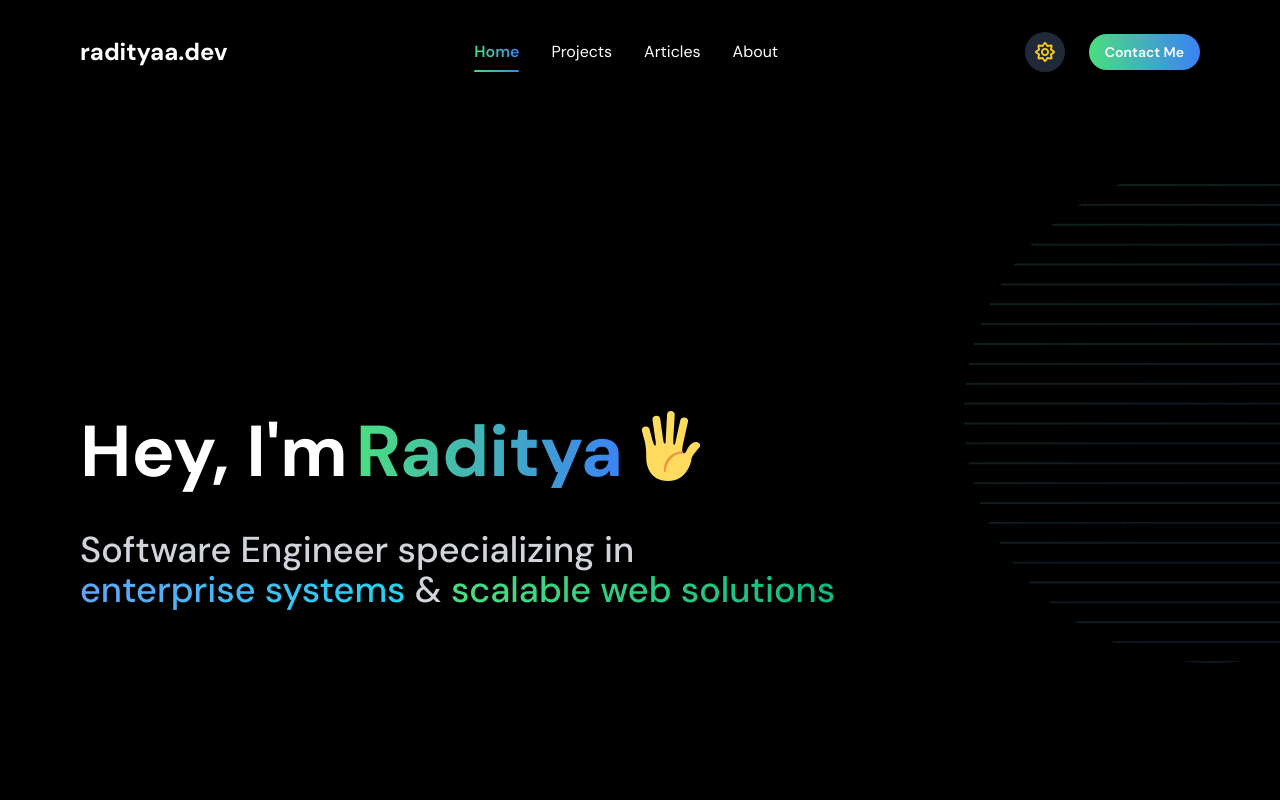
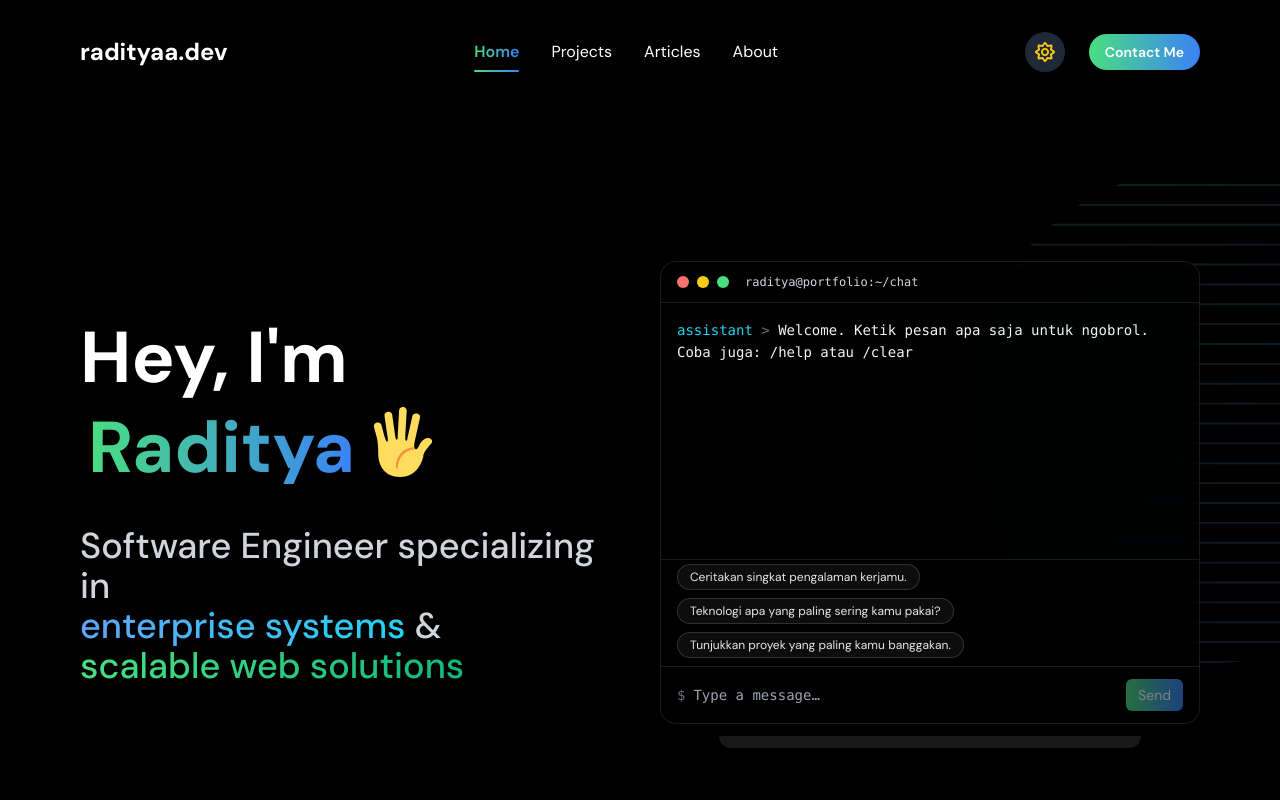
Before and after one commit to RadityaFiqa/portofolio, a Next.js app: page / in a window 1280 px wide. Shown: the top 800 px of the page. Built offline with nearby package versions, Linux system fonts and the light colour scheme.

Commit message:
Integrate LLM

```diff
--- /dev/null
+++ b/app/api/chat/route.ts
@@ -0,0 +1,28 @@
+import { NextResponse } from "next/server";
+
+type ChatRole = "user" | "assistant" | "system";
+type ChatMessage = { role: ChatRole; content: string };
+
+export async function POST(req: Request) {
+  try {
+    const body = (await req.json()) as { messages?: ChatMessage[] };
+    const messages = Array.isArray(body.messages) ? body.messages : null;
+
+    if (!messages || messages.some((m) => !m || typeof m.content !== "string")) {
+      return NextResponse.json({ error: "Invalid request" }, { status: 400 });
+    }
+
+    // Placeholder behavior (replace with your LLM call later).
+    // For now, we respond based on the last user message to make the UI feel alive.
+    const lastUser = [...messages].reverse().find((m) => m.role === "user")?.content ?? "";
+    const reply =
+      `Aku belum terhubung ke LLM production kamu.\n` +
+      `Tapi aku terima pesanmu:\n` +
+      `${lastUser}\n\n` +
+      `Jika kamu sudah siap, ganti implementasi endpoint ini untuk call model kamu.`;
+
+    return NextResponse.json({ reply });
+  } catch {
+    return NextResponse.json({ error: "Bad JSON" }, { status: 400 });
+  }
+}
--- a/components/Home/About.tsx
+++ b/components/Home/About.tsx
@@ -4,6 +4,7 @@ import OrnamentCircle from "@/app/ornament-circle.svg";
 import { motion, Variants } from "framer-motion";
 import dynamic from "next/dynamic";
 import helloAnimation from "@/public/hello.json";
+import TerminalHero from "@/components/TerminalHero";
 
 const Lottie = dynamic(() => import("lottie-react"), { ssr: false });
 
@@ -75,7 +76,7 @@ const ornamentVariants: Variants = {
 
 export default function Home() {
   return (
-    <section className="px-4 md:px-8 lg:px-16 xl:px-20 relative min-h-screen flex items-center justify-center overflow-hidden">
+    <section className="px-4 md:px-8 lg:px-16 xl:px-20 relative min-h-screen flex items-center overflow-hidden">
       <motion.div
         variants={ornamentVariants}
         initial="hidden"
@@ -93,7 +94,7 @@ export default function Home() {
         variants={containerVariants}
         initial="hidden"
         animate="visible"
-        className="flex w-full flex-col justify-center z-10"
+        className="grid w-full grid-cols-1 lg:grid-cols-2 items-center gap-10 z-10"
       >
         <div className="space-y-6">
           <motion.h1
@@ -146,6 +147,10 @@ export default function Home() {
             </motion.span>
           </motion.p>
         </div>
+
+        <motion.div variants={itemVariants} className="w-full">
+          <TerminalHero />
+        </motion.div>
       </motion.div>
     </section>
   );
--- /dev/null
+++ b/components/TerminalHero.tsx
@@ -0,0 +1,207 @@
+"use client";
+
+import React, { useEffect, useMemo, useRef, useState } from "react";
+import { sendChat, type ChatMessage } from "@/lib/chatClient";
+
+type UiMessage = ChatMessage & { id: string };
+
+function makeId() {
+  if (typeof crypto !== "undefined" && "randomUUID" in crypto) {
+    return crypto.randomUUID();
+  }
+  return `${Date.now()}-${Math.random().toString(16).slice(2)}`;
+}
+
+const starterMessages: UiMessage[] = [
+  {
+    id: "m1",
+    role: "assistant",
+    content:
+      "Welcome. Ketik pesan apa saja untuk ngobrol.\nCoba juga: /help atau /clear",
+  },
+];
+
+const suggestedPrompts = [
+  "Ceritakan singkat pengalaman kerjamu.",
+  "Teknologi apa yang paling sering kamu pakai?",
+  "Tunjukkan proyek yang paling kamu banggakan.",
+];
+
+export default function TerminalHero() {
+  const [messages, setMessages] = useState<UiMessage[]>(starterMessages);
+  const [input, setInput] = useState("");
+  const [isLoading, setIsLoading] = useState(false);
+  const [error, setError] = useState<string | null>(null);
+  const bottomRef = useRef<HTMLDivElement | null>(null);
+  const abortRef = useRef<AbortController | null>(null);
+
+  const apiMessages = useMemo<ChatMessage[]>(
+    () => messages.map(({ role, content }) => ({ role, content })),
+    [messages]
+  );
+
+  useEffect(() => {
+    bottomRef.current?.scrollIntoView({ block: "end" });
+  }, [messages, isLoading, error]);
+
+  useEffect(() => {
+    return () => abortRef.current?.abort();
+  }, []);
+
+  async function handleSubmit(e: React.FormEvent) {
+    e.preventDefault();
+    setError(null);
+
+    const text = input.trim();
+    if (!text || isLoading) return;
+    setInput("");
+
+    // Local commands (terminal-like).
+    if (text === "/clear") {
+      setMessages(starterMessages);
+      return;
+    }
+    if (text === "/help") {
+      setMessages((prev) => [
+        ...prev,
+        { id: makeId(), role: "user", content: text },
+        {
+          id: makeId(),
+          role: "assistant",
+          content:
+            "Commands:\n- /help: tampilkan bantuan\n- /clear: bersihkan layar\n\nSelain itu akan dikirim ke LLM via /api/chat.",
+        },
+      ]);
+      return;
+    }
+
+    const userMsg: UiMessage = { id: makeId(), role: "user", content: text };
+    setMessages((prev) => [...prev, userMsg]);
+
+    setIsLoading(true);
+    abortRef.current?.abort();
+    abortRef.current = new AbortController();
+
+    try {
+      const reply = await sendChat(
+        [...apiMessages, { role: "user", content: text }],
+        {
+          signal: abortRef.current.signal,
+        }
+      );
+      setMessages((prev) => [
+        ...prev,
+        { id: makeId(), role: "assistant", content: reply },
+      ]);
+    } catch (err) {
+      const msg = err instanceof Error ? err.message : "Failed to chat";
+      setError(msg);
+    } finally {
+      setIsLoading(false);
+    }
+  }
+
+  return (
+    <div className="w-full max-w-xl mx-auto">
+      <div className="rounded-2xl border border-gray-200 dark:border-white/10 shadow-xl overflow-hidden bg-gray-100/90 dark:bg-black/40 backdrop-blur">
+        <div className="flex items-center gap-2 px-4 py-3 border-b border-gray-200 dark:border-white/10 bg-gray-100 dark:bg-black/30">
+          <div className="flex gap-2">
+            <span className="h-3 w-3 rounded-full bg-red-400" />
+            <span className="h-3 w-3 rounded-full bg-yellow-400" />
+            <span className="h-3 w-3 rounded-full bg-green-400" />
+          </div>
+          <div className="ml-2 text-xs font-mono text-gray-600 dark:text-gray-300 truncate">
+            raditya@portfolio:~/chat
+          </div>
+        </div>
+
+        <div className="h-[360px] md:h-[420px] flex flex-col">
+          <div className="flex-1 overflow-y-auto px-4 py-4 font-mono text-sm leading-relaxed bg-gray-50/70 dark:bg-transparent">
+            {messages.map((m) => (
+              <div key={m.id} className="mb-3 whitespace-pre-wrap">
+                <span
+                  className={
+                    m.role === "user"
+                      ? "text-emerald-500"
+                      : m.role === "assistant"
+                      ? "text-cyan-400"
+                      : "text-gray-500"
+                  }
+                >
+                  {m.role === "user"
+                    ? "you"
+                    : m.role === "assistant"
+                    ? "assistant"
+                    : "system"}
+                </span>
+                <span className="text-gray-500">{" > "}</span>
+                <span className="text-gray-900 dark:text-gray-100">
+                  {m.content}
+                </span>
+              </div>
+            ))}
+
+            {isLoading && (
+              <div className="mb-3">
+                <span className="text-cyan-400">assistant</span>
+                <span className="text-gray-500">{" > "}</span>
+                <span className="text-gray-600 dark:text-gray-300">
+                  typing…
+                </span>
+              </div>
+            )}
+
+            {error && (
+              <div className="mb-3">
+                <span className="text-red-500">error</span>
+                <span className="text-gray-500">{" > "}</span>
+                <span className="text-red-500">{error}</span>
+              </div>
+            )}
+
+            <div ref={bottomRef} />
+          </div>
+
+          <div className="px-4 pt-1 pb-2 flex flex-wrap gap-2 border-t border-gray-200/80 dark:border-white/10 bg-gray-100/80 dark:bg-black/20">
+            {suggestedPrompts.map((prompt) => (
+              <button
+                key={prompt}
+                type="button"
+                disabled={isLoading}
+                onClick={() => setInput(prompt)}
+                className="text-[11px] md:text-xs rounded-full border border-gray-300 dark:border-white/15 px-3 py-1 bg-white/80 dark:bg-white/5 text-gray-700 dark:text-gray-200 hover:bg-white dark:hover:bg-white/10 transition-colors disabled:opacity-60 disabled:cursor-not-allowed"
+              >
+                {prompt}
+              </button>
+            ))}
+          </div>
+
+          <form
+            onSubmit={handleSubmit}
+            className="border-t border-gray-200 dark:border-white/10 px-4 py-3 flex items-center gap-2 bg-gray-100/90 dark:bg-black/40"
+          >
+            <span className="font-mono text-sm text-gray-500">{"$"}</span>
+            <input
+              value={input}
+              onChange={(e) => setInput(e.target.value)}
+              disabled={isLoading}
+              placeholder="Type a message…"
+              className="flex-1 bg-transparent outline-none font-mono text-sm text-gray-900 dark:text-gray-100 placeholder:text-gray-400"
+              aria-label="Terminal input"
+            />
+            <button
+              type="submit"
+              disabled={isLoading || !input.trim()}
+              className="text-sm px-3 py-1.5 rounded-md bg-gradient-to-r from-green-400 to-blue-500 text-white disabled:opacity-50 disabled:cursor-not-allowed"
+            >
+              Send
+            </button>
+          </form>
+        </div>
+      </div>
+
+      {/* Laptop base */}
+      <div className="mx-auto mt-3 h-3 w-[78%] rounded-b-2xl bg-black/10 dark:bg-white/10" />
+    </div>
+  );
+}
--- /dev/null
+++ b/lib/chatClient.ts
@@ -0,0 +1,38 @@
+export type ChatRole = "user" | "assistant" | "system";
+
+export type ChatMessage = {
+  role: ChatRole;
+  content: string;
+};
+
+type ChatResponse = {
+  reply: string;
+};
+
+export async function sendChat(
+  messages: ChatMessage[],
+  opts?: { signal?: AbortSignal }
+): Promise<string> {
+  const res = await fetch("/api/chat", {
+    method: "POST",
+    headers: { "Content-Type": "application/json" },
+    body: JSON.stringify({ messages }),
+    signal: opts?.signal,
+  });
+
+  if (!res.ok) {
+    let details = "";
+    try {
+      details = await res.text();
+    } catch {
+      // ignore
+    }
+    throw new Error(details ? `Chat API error: ${details}` : "Chat API error");
+  }
+
+  const data = (await res.json()) as Partial<ChatResponse>;
+  if (!data.reply || typeof data.reply !== "string") {
+    throw new Error("Chat API returned invalid response");
+  }
+  return data.reply;
+}
```
